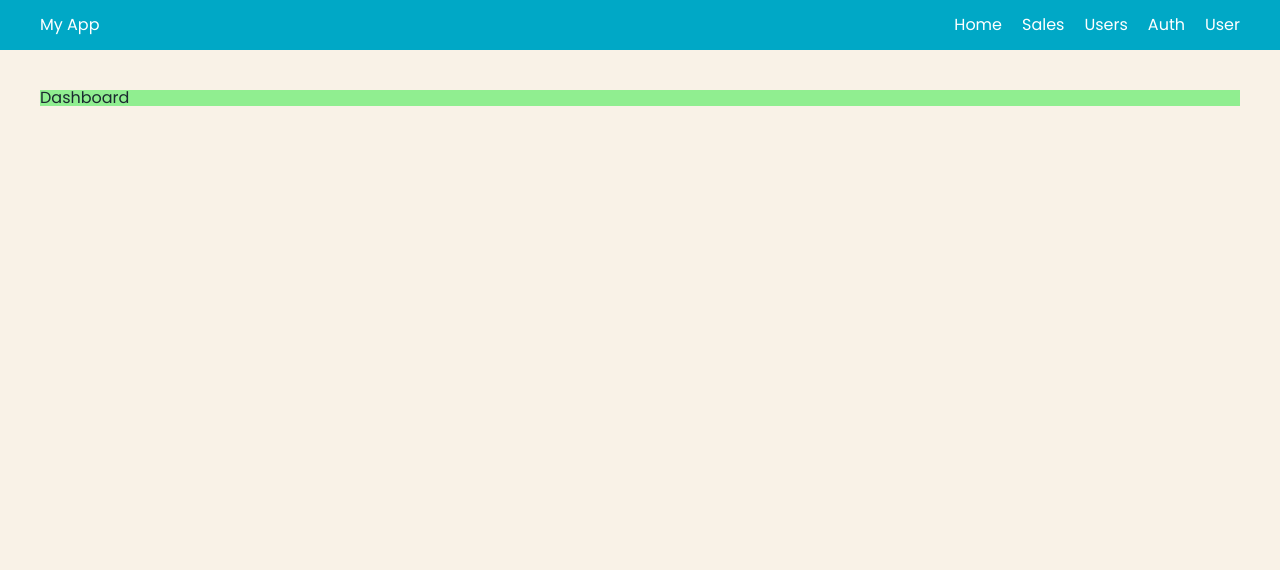
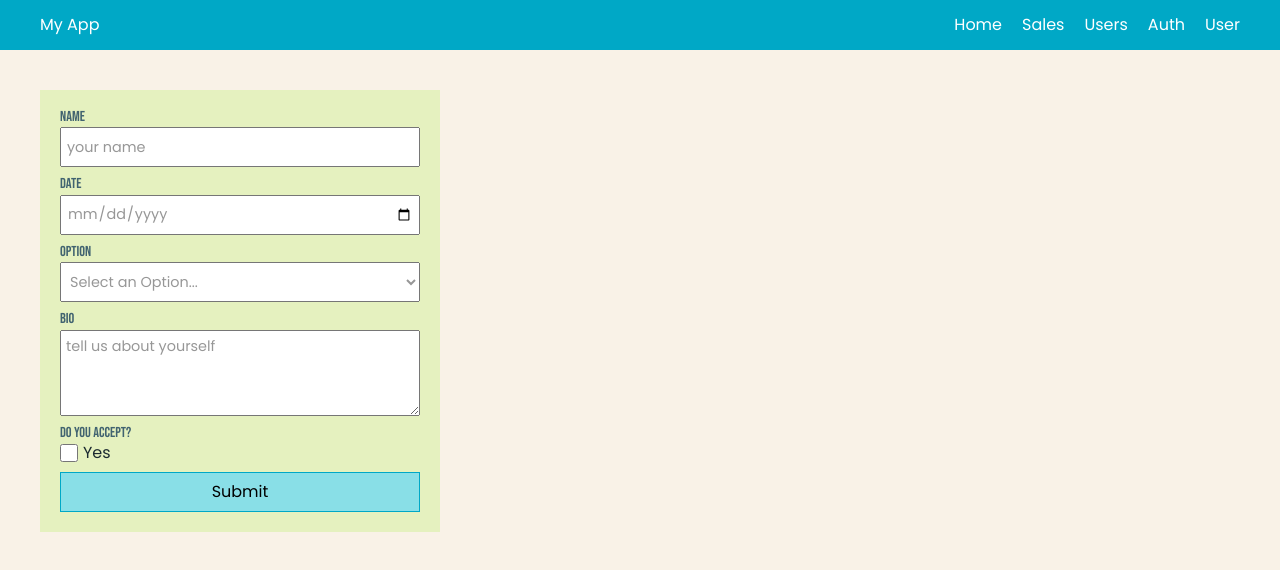
Before and after one commit to LoganBarnett/react-ui-template, a React app: page / in a window 1280 px wide. Shown: the top 570 px of the page. Built offline with nearby package versions, Linux system fonts and the light colour scheme.

Commit message:
basic jsx and css worked out for form controls

```diff
--- a/src/components/Dashboard/Dashboard.css
+++ b/src/components/Dashboard/Dashboard.css
@@ -1,3 +1,66 @@
 .Dashboard {
-  background: lightgreen;
+  form {
+    background: var(--light-accent-color);
+    display: grid;
+    gap: 10px;
+    padding: 20px;
+    width: 400px;
+  }
+
+  label:not(.OptionLabel),
+  legend {
+    display: grid;
+    gap: 3px;
+    color: var(--caption-color);
+    font-family: var(--label-font);
+    font-size: 0.9em;
+  }
+
+  label.OptionLabel {
+    display: flex;
+    align-items: center;
+    gap: 5px;
+    margin-top: 4px;
+  }
+
+  input:not([type='checkbox']):not([type='radio']),
+  select,
+  textarea {
+    display: block;
+    width: 100%;
+    height: 40px;
+    padding: 5px;
+    font-size: 1em;
+    font-family: var(--primary-font);
+  }
+
+  *::placeholder,
+  select:invalid,
+  input:invalid {
+    color: rgb(151, 151, 151);
+  }
+
+  input[type='checkbox'],
+  input[type='radio'] {
+    width: 18px;
+    height: 18px;
+    margin: 0;
+  }
+
+  textarea {
+    height: 6em;
+    resize: vertical;
+  }
+
+  button {
+    padding: 5px 10px;
+    height: 40px;
+    background: var(--button-color);
+    border: 1px solid var(--header-color);
+    cursor: pointer;
+
+    &.Icon {
+      font-size: 1.5em;
+    }
+  }
 }
--- a/src/components/Dashboard/Dashboard.jsx
+++ b/src/components/Dashboard/Dashboard.jsx
@@ -1,5 +1,51 @@
 import styles from './Dashboard.css';
 
 export default function Dashboard() {
-  return <div className={styles.Dashboard}>Dashboard</div>;
+  return (
+    <div className={styles.Dashboard}>
+      <form>
+        <label>
+          Name
+          <input name="name" placeholder="your name" />
+        </label>
+
+        <label>
+          Date
+          <input
+            required
+            type="date"
+            name="date"
+            placeholder="pick a date"
+          />
+        </label>
+
+        <label>
+          Option
+          <select required>
+            <option disabled selected value="">
+              Select an Option...
+            </option>
+            <option value="1">A</option>
+            <option value="2">B</option>
+            <option value="3">C</option>
+          </select>
+        </label>
+
+        <label>
+          Bio
+          <textarea name="bio" placeholder="tell us about yourself" />
+        </label>
+
+        <fieldset>
+          <legend>Do you accept?</legend>
+          <label className={styles.OptionLabel}>
+            <input type="checkbox" />
+            Yes
+          </label>
+        </fieldset>
+
+        <button>Submit</button>
+      </form>
+    </div>
+  );
 }
```
